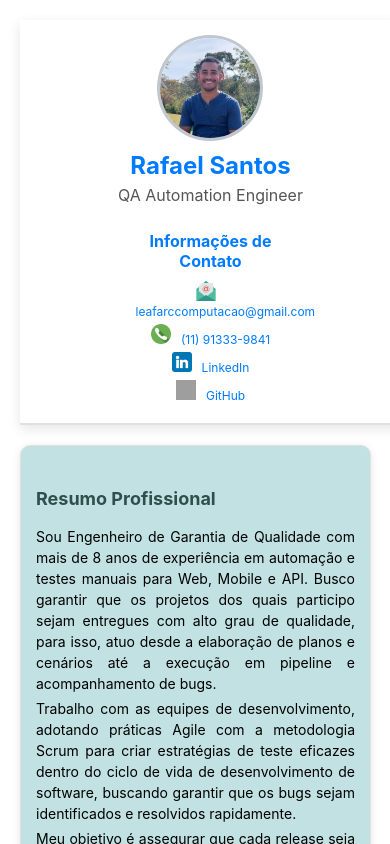
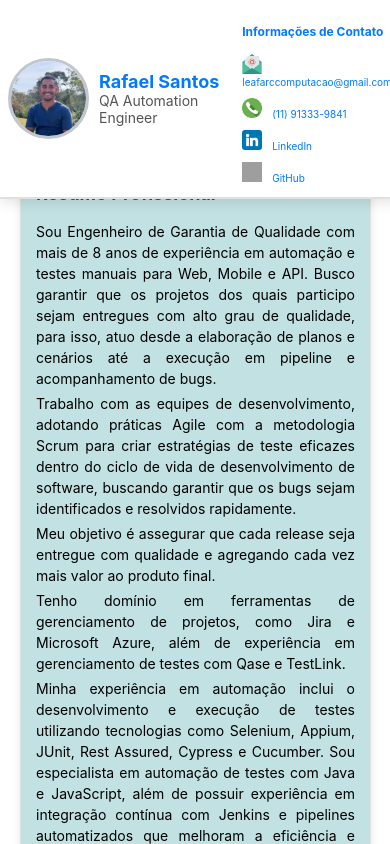
Before and after one commit to leafar-Santos/cv-react-rafael-santos, a React (Create React App) app: page / in a window 390 px wide. Shown: the top 844 px of the page. Built offline with nearby package versions, Linux system fonts and the light colour scheme; grey boxes are pictures that could not be loaded.

Commit message:
Ajuste largura header

```diff
--- a/src/components/Header/Header.css
+++ b/src/components/Header/Header.css
@@ -39,10 +39,11 @@ header {
 }
 
 .contact-info {
-  text-align: right;
-  max-width: 250px;
-  padding-right: 70px;
-  text-align: justify;
+  display: flex;
+  flex-direction: column;
+  justify-content: flex-start;
+  margin-left: 20px;
+  text-align: left;
 }
 
 .contact-info h4 {
@@ -82,40 +83,46 @@ header {
   padding: 30px;
 }
 
+/* Estilos para dispositivos móveis */
 @media (max-width: 768px) {
   header {
-    position: relative;
+    flex-direction: row;
+    align-items: center;
+    padding: 10px;
+    justify-content: flex-start;
   }
 
   .header-left {
-    flex-direction: column;
+    display: flex;
+    flex-direction: row;
     align-items: center;
-    text-align: center;
+    text-align: left;
   }
 
   .header-left img {
     width: 100px;
     height: 100px;
-    margin-right: 0;
-    margin-bottom: 10px;
+    margin-right: 10px;
   }
 
   .header-left h1 {
     font-size: 24px;
+    margin: 0;
   }
 
   .header-left h2 {
     font-size: 16px;
+    margin: 0;
   }
 
   .contact-info {
-    max-width: 150px;
-    padding-right: 20px;
-    text-align: center;
+    margin-left: 20px;
+    font-size: 12px;
+    text-align: left;
   }
 
   .contact-info h4 {
-    font-size: 16px;
+    font-size: 14px;
   }
 
   .contact-info p {
@@ -123,20 +130,58 @@ header {
   }
 
   .container {
-    margin: auto auto 20px auto;
+    margin: 120px auto 20px auto;
     padding: 20px;
   }
 }
 
+/* Estilos para dispositivos com largura máxima de 480px */
 @media (max-width: 480px) {
   header {
-    flex-direction: column;
+    flex-direction: row;
     align-items: center;
-    padding: 15px;
+    padding: 8px;
+    justify-content: flex-start;
+  }
+
+  .header-left {
+    flex-direction: row;
+    align-items: center;
+    text-align: left;
+  }
+
+  .header-left img {
+    width: 75px;
+    height: 75px;
+    margin-right: 10px;
+  }
+
+  .header-left h1 {
+    font-size: 18px;
+    margin: 0;
+  }
+
+  .header-left h2 {
+    font-size: 14px;
+    margin: 0;
   }
 
   .contact-info {
-    text-align: center;
-    padding-right: 0;
+    margin-left: 15px;
+    font-size: 10px;
+    text-align: left;
+  }
+
+  .contact-info h4 {
+    font-size: 12px;
+  }
+
+  .contact-info p {
+    font-size: 10px;
+  }
+
+  .container {
+    margin: 100px auto 20px auto;
+    padding: 20px;
   }
 }
```
